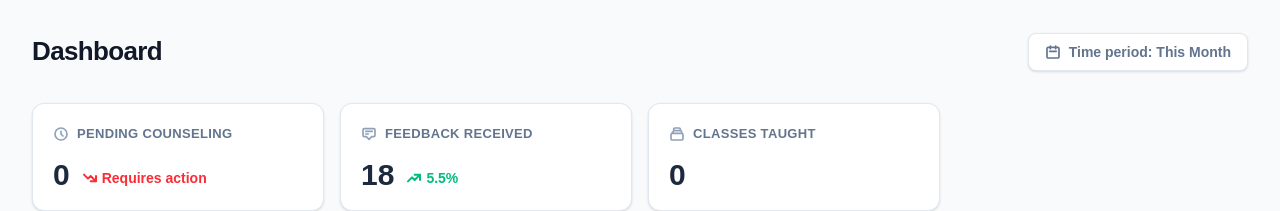
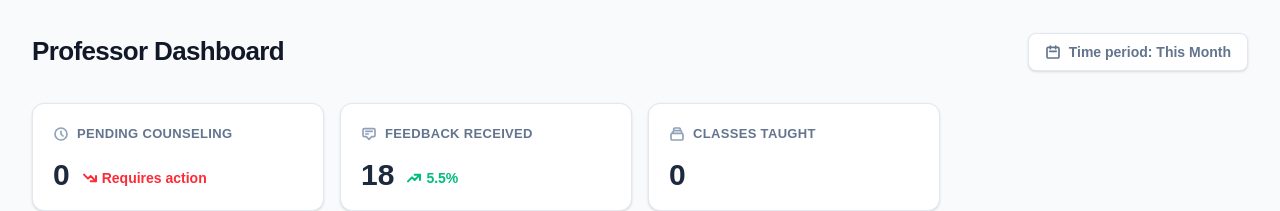
Before and after one commit to sooooojib/department-project, a Next.js app: page /dashboard/teacher in a window 1280 px wide. Shown: the top 211 px of the page. Built offline with nearby package versions, Linux system fonts and the light colour scheme; no server answers.

Commit message:
Update dashboard titles with specific role names

```diff
--- a/app/dashboard/student/page.tsx
+++ b/app/dashboard/student/page.tsx
@@ -178,7 +178,7 @@ export default async function StudentDashboard() {
     return (
         <div className="p-8 max-w-[1600px] mx-auto space-y-6">
             <div className="flex justify-between items-center mb-6">
-                <h1 className="text-[26px] font-extrabold text-[#111827] tracking-tight">Dashboard</h1>
+                <h1 className="text-[26px] font-extrabold text-[#111827] tracking-tight">Student Dashboard</h1>
                 <div className="flex items-center space-x-2 bg-white px-4 py-2 border border-slate-200 rounded-lg text-sm text-slate-500 font-semibold shadow-sm">
                     <svg className="w-4 h-4" fill="none" viewBox="0 0 24 24" stroke="currentColor">
                         <path strokeLinecap="round" strokeLinejoin="round" strokeWidth={2.5} d="M8 7V3m8 4V3m-9 8h10M5 21h14a2 2 0 002-2V7a2 2 0 00-2-2H5a2 2 0 00-2 2v12a2 2 0 002 2z" />
--- a/app/dashboard/teacher/page.tsx
+++ b/app/dashboard/teacher/page.tsx
@@ -93,7 +93,7 @@ export default async function TeacherDashboard() {
     return (
         <div className="p-8 max-w-[1600px] mx-auto space-y-6">
             <div className="flex justify-between items-center mb-8">
-                <h1 className="text-[26px] font-extrabold text-[#111827] tracking-tight">Dashboard</h1>
+                <h1 className="text-[26px] font-extrabold text-[#111827] tracking-tight">Professor Dashboard</h1>
                 <button className="flex items-center space-x-2 bg-white px-4 py-2 border border-slate-200 rounded-lg text-sm text-slate-500 font-semibold shadow-sm hover:bg-slate-50 transition-colors">
                     <svg className="w-4 h-4" fill="none" viewBox="0 0 24 24" stroke="currentColor">
                         <path strokeLinecap="round" strokeLinejoin="round" strokeWidth={2.5} d="M8 7V3m8 4V3m-9 8h10M5 21h14a2 2 0 002-2V7a2 2 0 00-2-2H5a2 2 0 00-2 2v12a2 2 0 002 2z" />
```
